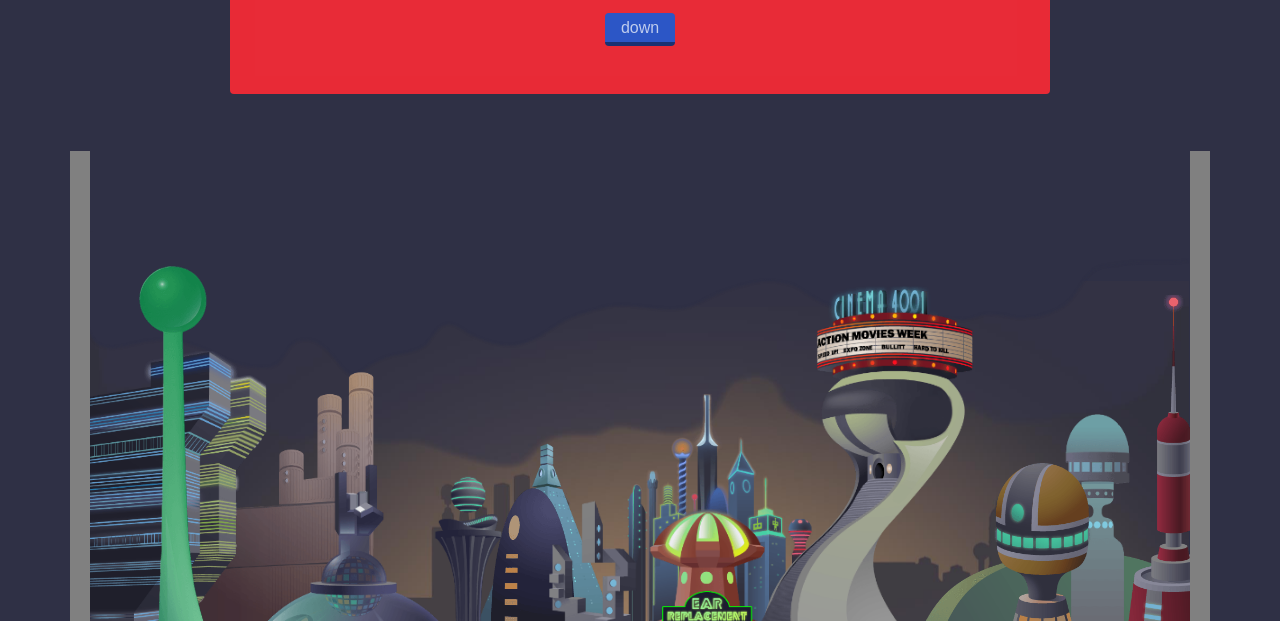
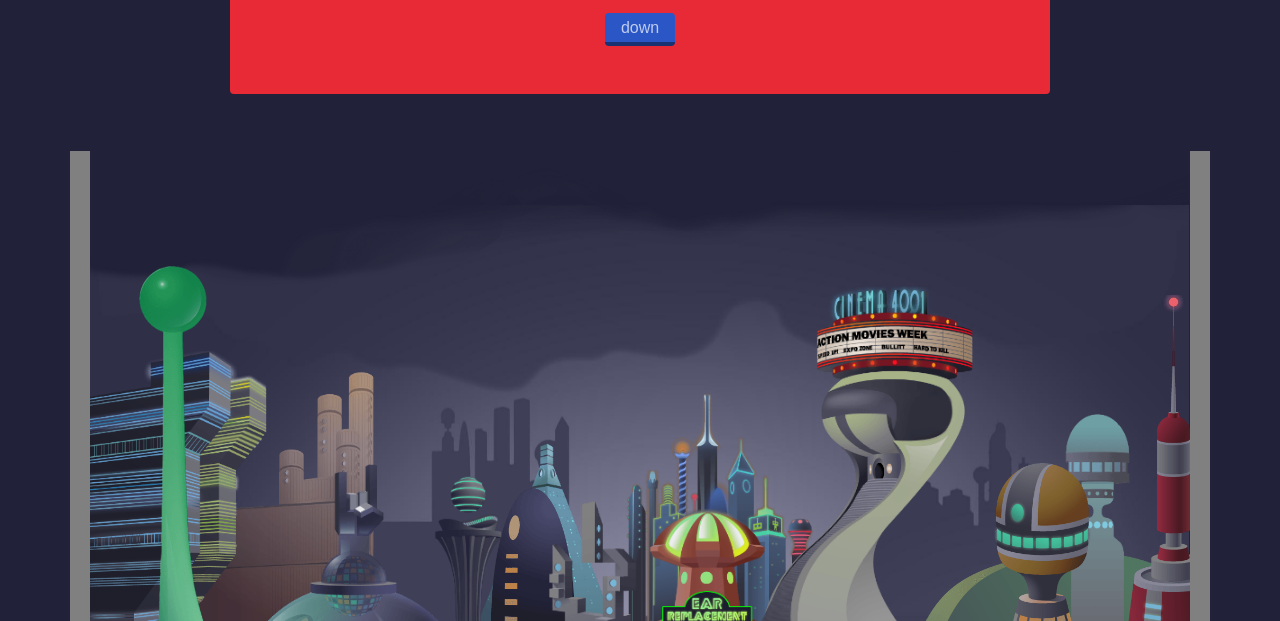
Before and after one commit to TalkEZY/robot-city-intro, a website: page index.html in a window 1280 px wide. Shown: the part 179-800 px from the top of the page. Drawn offline with nearby package versions, Linux system fonts and the light colour scheme.

Commit message:
add lightning and fireworks, change base color

```diff
--- a/index.html
+++ b/index.html
@@ -88,20 +88,32 @@
             <div id="layers">
 
                 <div class="no-overflow">
-                    <div class="layer" data-src="layers/001-a-background.jpg"
-                        data-start="transform:translate(0,130px);"
-                        data-end="transform:translate(0,0);" > </div>
+                    <div class="layer" data-src="layers/000-background.jpg"
+                        data-_origin="1024,0"
+                        data-start="transform:translate(0px,{100}px)"
+                        data-end="transform:translate(0px,0px)" > </div>
 
                     <div class="layer" data-src="layers/003-a-cloud.png"
-                        data-_origin="1136,1120"
-                        data-start="transform:translate(0,80px);"
-                        data-end="transform:translate(0,0);" > </div>
+                        data-_origin="1024,-10"
+                        data-start="transform:scale(0.4)"
+                        data-end="transform:scale(1)" > </div>
 
+                    <div class="layer" data-src="layers/005-lightning.png"
+                        data-_origin="764,0"
+                        data-start="transform:scale(0.2); opacity: 0"
+                        data-end="transform:scale(1); opacity: 1" > </div>
+
+                    <div class="layer" data-src="layers/005-1-cloud.png" > </div>
 
                     <div class="layer" data-src="layers/009-city-buildings.png"
                         data-_origin="1148,1700"
                         data-start="transform:scale(0.85);"
                         data-top="transform:scale(1);"> </div>
+
+                    <div class="layer" data-src="layers/011-fireworks.png"
+                        data-_origin="2048,720"
+                        data-start="transform:scale(0.1);"
+                        data-end="transform:scale(1);" > </div>
 
                     <div class="layer" data-src="layers/012-building.png"
                         data-_origin="768,1060"
@@ -173,11 +185,6 @@
                 </div>
 
 
-                <!-- <div class="layer absolute"  data-src="layers/007-a-cloud.png" -->
-                <!--     data-start="top: -100px" -->
-                <!--     data-300-start="top: 0px" > </div> -->
-
-
             </div>
 
             <div id="control-panel">
--- a/js/main.js
+++ b/js/main.js
@@ -37,6 +37,7 @@
 
     $('.scroll-down').click(function(e) {
         e.preventDefault();
+        console.log($(document).height());
         scrollToBottom();
     })
 
--- a/scss/app.scss
+++ b/scss/app.scss
@@ -12,7 +12,7 @@ $loading-building-width: 74px;
 
 $color-dark-blue: rgb(31, 31, 55);
 $color-orange: rgb(233,43,55);
-$color-base-blue: rgb(47, 48, 69);
+$color-base-blue: rgb(33,33,57);
 $color-trans-white: rgba(255,255,255,0.7);
 
 $color-main-bg: $color-base-blue;
```
Also changed, not shown: css/app.css, layers/000-background.jpg (added), layers/005-1-cloud.png (added), layers/005-lightning.png (added), layers/011-fireworks.png (added).
